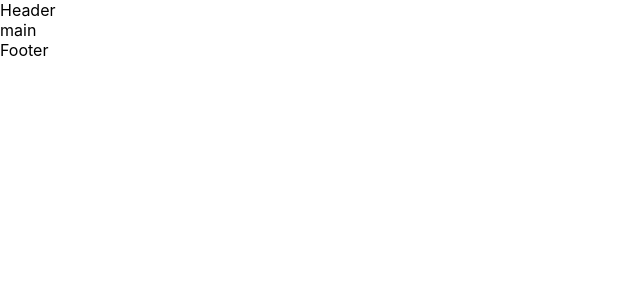
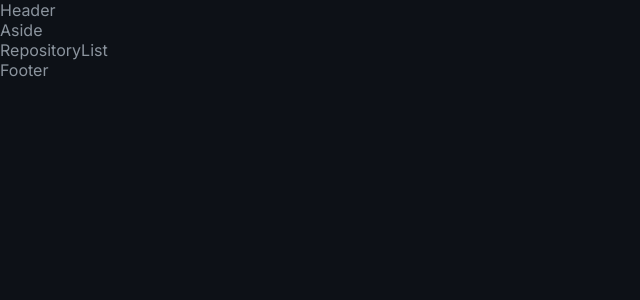
Before and after one commit to volta2016/gitlist, a React (Vite) app: page / in a window 1280 px wide. Shown: the top 300 px of the page, without its empty margins (0-640 px from the left). Built offline with nearby package versions, Linux system fonts and the light colour scheme.

Commit message:
[gitlist] ThemeProvider

```diff
--- a/src/App.jsx
+++ b/src/App.jsx
@@ -1,13 +1,20 @@
 import "./App.css";
-/* import { ThemeProvider } from "styled-components";
-import { dark, light, GlobalStyle } from "./styles/theme/uiTheme"; */
+import { dark, light, GlobalStyle } from "./styles/theme/uiTheme";
+import { ThemeProvider } from "styled-components";
+import useTheme from "./hook/useTheme";
 import GithubProfile from "./components/Home/GithubProfile";
+import Header from "./components/Header";
 
 function App() {
+  const [theme, toggleTheme] = useTheme();
+
   return (
     <>
-      {/*  <GlobalStyle /> */}
-      <GithubProfile />
+      <ThemeProvider theme={theme === "light" ? light : dark}>
+        <GlobalStyle />
+        <Header theme={theme} toggleTheme={toggleTheme} />
+        <GithubProfile />
+      </ThemeProvider>
     </>
   );
 }
--- /dev/null
+++ b/src/components/Aside/index.jsx
@@ -0,0 +1,7 @@
+import React from "react";
+
+const Aside = () => {
+  return <div>Aside</div>;
+};
+
+export default Aside;
--- a/src/components/Home/GithubProfile.jsx
+++ b/src/components/Home/GithubProfile.jsx
@@ -1,8 +1,14 @@
-import React from "react";
+import Aside from "../Aside";
+import RepositoryList from "../RepositoryList";
 import Layout from "../layout";
 
 const GithubProfile = () => {
-  return <Layout>main</Layout>;
+  return (
+    <Layout>
+      <Aside />
+      <RepositoryList />
+    </Layout>
+  );
 };
 
 export default GithubProfile;
--- /dev/null
+++ b/src/components/RepositoryList/index.jsx
@@ -0,0 +1,7 @@
+import React from "react";
+
+const RepositoryList = () => {
+  return <div>RepositoryList</div>;
+};
+
+export default RepositoryList;
--- a/src/components/layout/index.jsx
+++ b/src/components/layout/index.jsx
@@ -4,8 +4,7 @@ import Header from "../Header";
 
 const Layout = ({ children }) => (
   <>
-    <Header />
-    <main>{children}</main>
+    {children}
     <Footer />
   </>
 );
--- /dev/null
+++ b/src/hook/useTheme.js
@@ -0,0 +1,36 @@
+import { useState, useEffect } from "react";
+
+const useTheme = () => {
+  const [theme, setTheme] = useState(() =>
+    localStorage.getItem("theme" || "dark")
+  );
+
+  const toggleTheme = () => {
+    //first we pass the key which can be any name we want and then we pass the value
+    if (theme === "light") {
+      setTheme("dark");
+      localStorage.setItem("theme", "dark");
+    } else {
+      setTheme("light");
+      localStorage.setItem("theme", "light");
+    }
+  };
+
+  useEffect(() => {
+    window
+      .matchMedia("(prefers-color-scheme: dark)")
+      .addEventListener("change", (e) => {
+        if (e.matches) {
+          setTheme("dark");
+          localStorage.setItem("theme", "dark");
+        } else {
+          setTheme("light");
+          localStorage.setItem("theme", "light");
+        }
+      });
+  }, []);
+
+  return [theme, toggleTheme];
+};
+
+export default useTheme;
```
